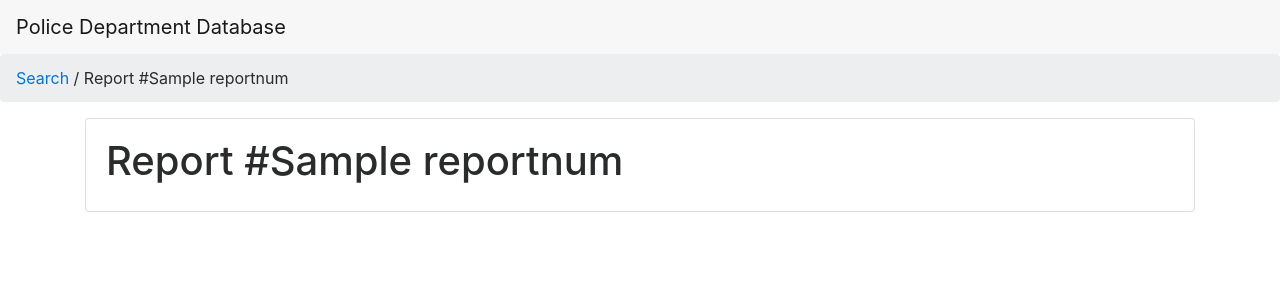
After one commit to techknowfile/dbman, a Django app: template search/templates/search/reportDetails.html in a window 1280 px wide. The commit adds this page. Shown: the top 300 px of the page. Run offline with Django 3.2, Linux system fonts and the light colour scheme; the template is opened without the code that fills it: most values are stand-ins (such as "Sample title", 1, 10 or a date in 2020); some libraries are stand-ins or nearby versions.

Commit message:
Added report links and breadcrumbs

```diff
--- a/dbman/static/js/ajax-search.js
+++ b/dbman/static/js/ajax-search.js
@@ -11,7 +11,7 @@ $(function(){
         },
         dataType: 'html'
     });
-    $('.search-field').keydown(getSearchResults);
+    $('.search-field').keyup(getSearchResults);
     $('#search-crime').change(getSearchResults);
 });
 
@@ -20,7 +20,13 @@ function searchSuccess(data, textStatus, jqXHR){
 }
 function getSearchResults(event) {
     console.log(event.target.name);
-        if (event.keyCode == 13 || event.target.name == "crime") {
+        // if (event.keyCode == 13 || event.target.name == "crime") {
+
+        // }
+    if ($('#search-reportNum').val() == '' && $('#search-crime').val() == ''){
+        $('#search-results').html("<p>Fill in one or more of the above fields.</p>")
+    } else {
+
             $.ajax({
                 type: "POST",
                 url: "/search/",
@@ -33,5 +39,5 @@ function getSearchResults(event) {
                 dataType: 'html'
 
             });
-        }
     }
+    }
--- a/dbman/templates/base.html
+++ b/dbman/templates/base.html
@@ -8,6 +8,11 @@
     </head>
     <body>
         {% include 'navbar.html' %}
+        <ol class="breadcrumb">
+        {% block breadcrumbs %}
+        <a href="/">Search</a>
+        {% endblock %}
+        </ol>
         <div class="container" style="margin-top: 4px">
             <div class="card">
                 <div class="card-block">
--- a/dbman/urls.py
+++ b/dbman/urls.py
@@ -20,5 +20,5 @@ urlpatterns = [
     url(r'^admin/', admin.site.urls),
     url(r'^search/', include('search.urls')),
     url(r'^$', views.search),
-
+    url(r'^r/(?P<reportNum>[0-9]+)$', views.reportDetails),
 ]
--- a/search/templates/search/ajax_search.html
+++ b/search/templates/search/ajax_search.html
@@ -1,7 +1,7 @@
 {% if reports %}
 <div class="list-group">
 {% for report in reports %}
-    <a href="#" class="list-group-item list-group-item-action ">
+<a href="/r/{{ report.reportnum }}" class="list-group-item list-group-item-action ">
         <div class="d-flex w-100 justify-content-between">
             <h4 class="mb-1">
                 #{{ report.reportnum }}
--- /dev/null
+++ b/search/templates/search/reportDetails.html
@@ -0,0 +1,9 @@
+{% extends 'base.html' %}
+{% block breadcrumbs %}
+{{ block.super }} / Report #{{report.reportnum}}
+{% endblock %}
+{% block content %}
+{% if report %}
+<h1>Report #{{report.reportnum}}</h1>
+{% endif %}
+{% endblock %}
--- a/search/templates/search/report_search.html
+++ b/search/templates/search/report_search.html
@@ -21,6 +21,6 @@
 </div>
 
 <div id="search-results" class="col-md-10 mx-auto">
-
+    <p>Fill in one or more of the above fields.</p>
 </div>
 {% endblock %}
--- a/search/views.py
+++ b/search/views.py
@@ -34,3 +34,9 @@ def search_reports(request):
 def getCrimeList(request):
     crimes = Crime.objects.all().values_list('cname', flat=True);
     return render(request, 'search/crimeOptions.html', {'crimes': crimes})
+
+def reportDetails(request, reportNum):
+    report = ReportReportsonFiles.objects.raw('SELECT * FROM report_reportson_files as reports WHERE reportnum = %s', [reportNum])[0]
+    context = {}
+    context['report'] = report
+    return render (request, 'search/reportDetails.html', context)
```
Also changed, not shown: 1 other file.
